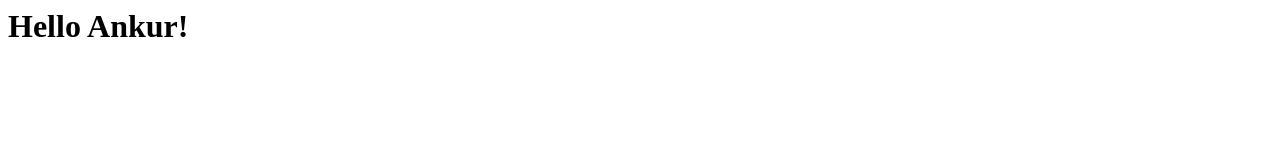
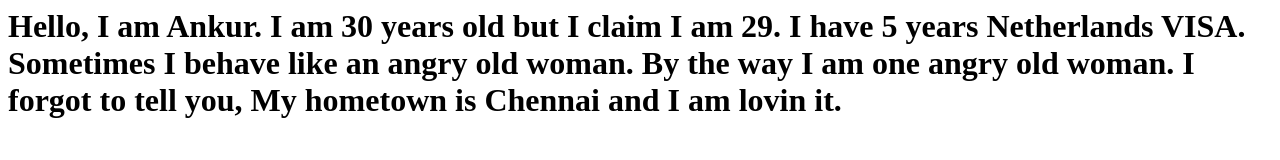
Before and after one commit to seewhatisee/website, a plain HTML site: page index.html in a window 1280 px wide. Drawn offline with Linux system fonts and the light colour scheme.

Commit message:
added better message

```diff
--- a/index.html
+++ b/index.html
@@ -1,5 +1,5 @@
 <html>
 <body>
-<h1> Hello Ankur!</h1>
+<h1> Hello, I am Ankur. I am 30 years old but I claim I am 29. I have 5 years Netherlands VISA. Sometimes I behave like an angry old woman. By the way I am one angry old woman. I forgot to tell you, My hometown is Chennai and I am lovin it.</h1>
 </body>
 </html>
```
